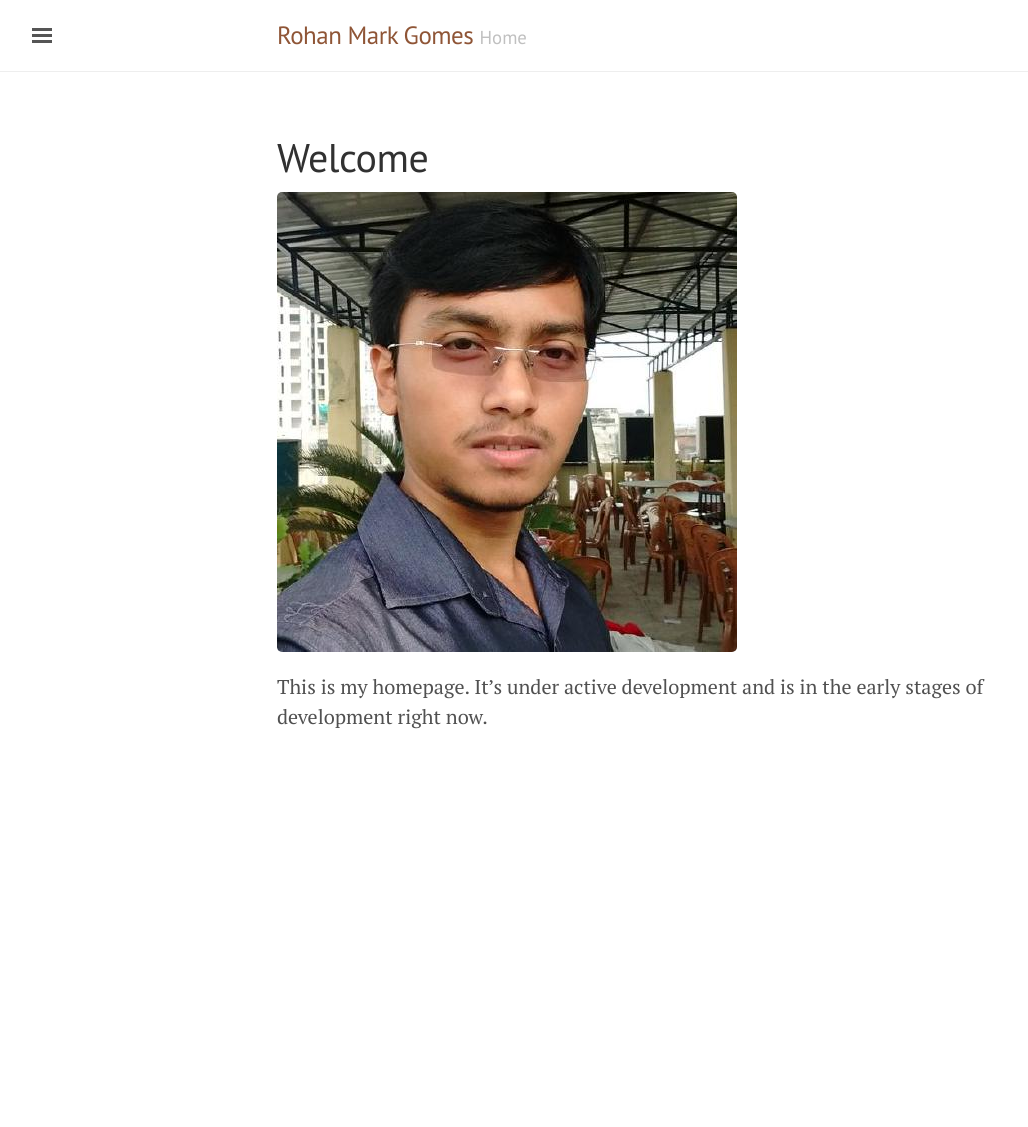
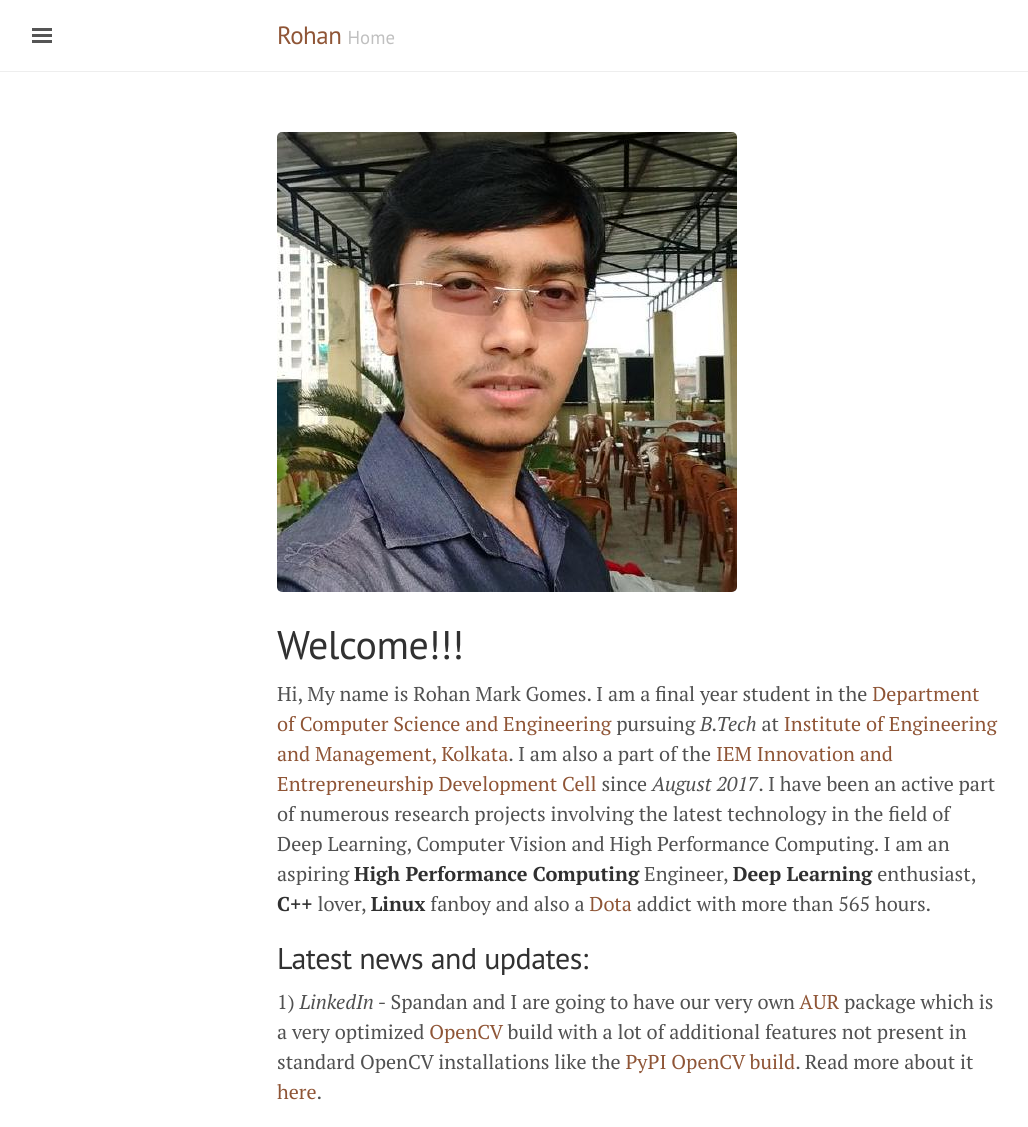
Before and after one commit to DarkStar1997/DarkStar1997.github.io, a Jekyll site: the page built from index.md, in a window 1280 px wide. Shown: the whole page, without its empty margins (3-1031 px from the left). Built offline with Jekyll 4.4.1, drawn with Linux system fonts in a browser that asks for light colours; before the commit the page ends 900 px from its top, so only the background shows below that.

Commit message:
Modified homepage

```diff
--- a/_config.yml
+++ b/_config.yml
@@ -5,7 +5,7 @@ permalink:           pretty
 absolute_permalinks: true
 
 # Setup
-title:               Rohan Mark Gomes
+title:               Rohan
 tagline:             'Home'
 description:         'Portfolio website of <a href="https://www.linkedin.com/in/rohan-mark-gomes" target="_blank">Rohan Mark Gomes</a> . Github username: <a href="https://github.com/DarkStar1997" target="_blank">DarkStar1997</a>.'
 url:                 https://github.com/DarkStar1997
--- a/index.md
+++ b/index.md
@@ -3,8 +3,13 @@ layout: default
 title: Homepage
 ---
 
-# Welcome
-
 ![My Picture](/assets/pictures/image1.jpeg)
 
-This is my homepage. It's under active development and is in the early stages of development right now.
+
+# Welcome!!!
+
+Hi, My name is Rohan Mark Gomes. I am a final year student in the [Department of Computer Science and Engineering](https://iemcse.wordpress.com/) pursuing *B.Tech* at [Institute of Engineering and Management, Kolkata](http://iem.edu.in/). I am also a part of the [IEM Innovation and Entrepreneurship Development Cell](http://iedc.iemecell.com/) since *August 2017*. I have been an active part of numerous research projects involving the latest technology in the field of Deep Learning, Computer Vision and High Performance Computing. I am an aspiring **High Performance Computing** Engineer, **Deep Learning** enthusiast, **C++** lover, **Linux** fanboy and also a [Dota](http://www.dota2.com/international/battlepass/) addict with more than 565 hours.
+
+## Latest news and updates:
+
+1) *LinkedIn* - Spandan and I are going to have our very own [AUR](https://aur.archlinux.org/) package  which is a very optimized [OpenCV](https://opencv.org/) build with a lot of additional features not present in standard OpenCV installations like the [PyPI OpenCV build](https://pypi.org/project/opencv-python/). Read more about it [here](https://www.linkedin.com/feed/update/urn:li:activity:6526116155696996352/).
```
